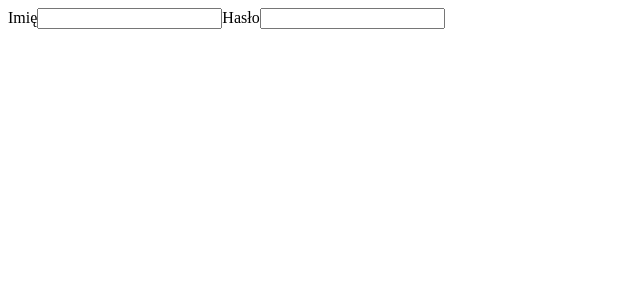
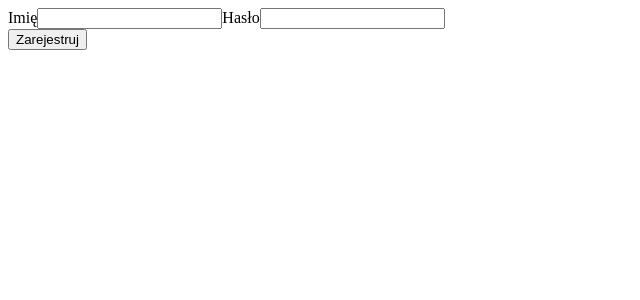
Before and after one commit to wjola/registration, a React (Create React App) app: page / in a window 1280 px wide. Shown: the top 300 px of the page, without its empty margins (0-640 px from the left). Built offline with nearby package versions, Linux system fonts and the light colour scheme.

Commit message:
Add submit button

```diff
--- /dev/null
+++ b/src/components/Button.js
@@ -0,0 +1,5 @@
+const Button = ({ text, onClick }) => {
+  return <button onClick={onClick}>{text}</button>
+}
+
+export default Button;
--- a/src/components/RegistrationForm.js
+++ b/src/components/RegistrationForm.js
@@ -1,10 +1,18 @@
 import FormInput from "./FormInput";
+import Button from "./Button";
 
 const RegistrationForm = () => {
+  const onSubmit = (e) => {
+    e.preventDefault();
+  }
+
   return (
     <form>
-      <FormInput type="text" id="name" label="Imię" />
-      <FormInput type="password" id="password" label="Hasło" />
+      <div>
+        <FormInput type="text" id="name" label="Imię" />
+        <FormInput type="password" id="password" label="Hasło" />
+      </div>
+      <Button text="Zarejestruj" onClick={onSubmit} />
     </form>
   );
 }
```
